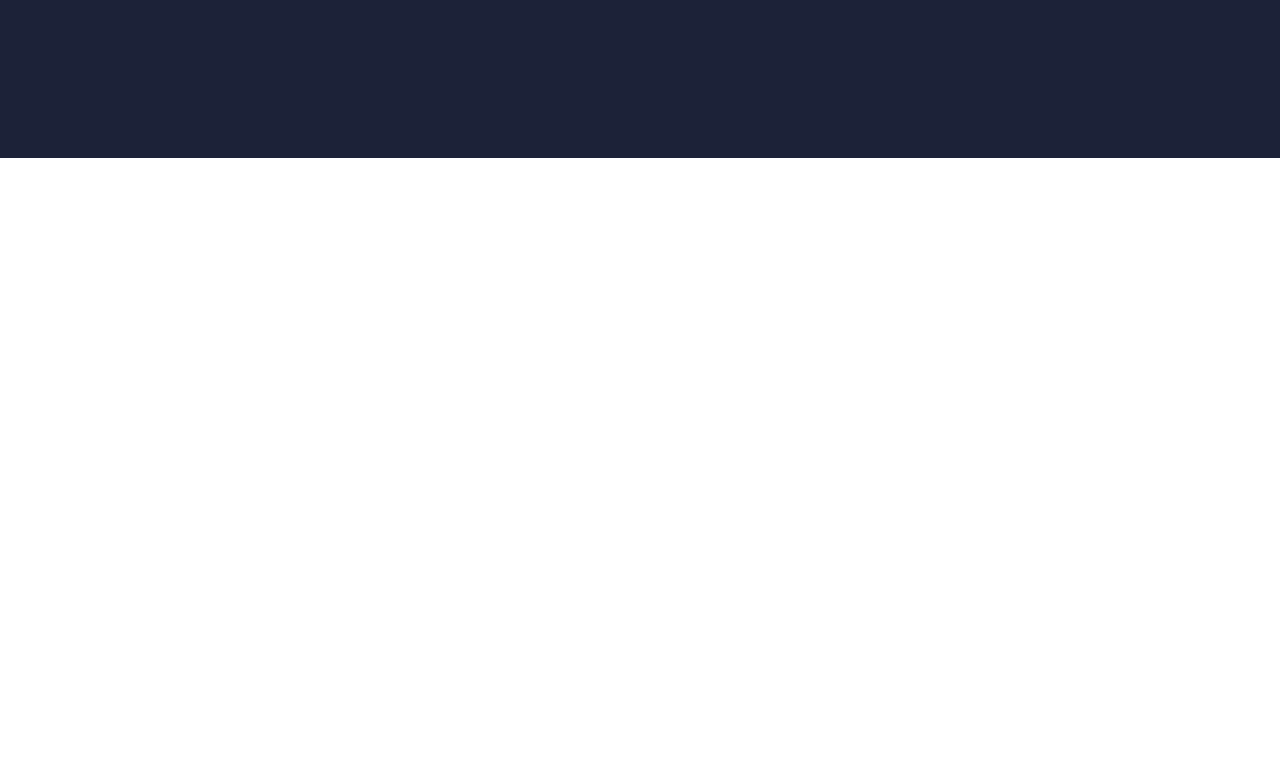
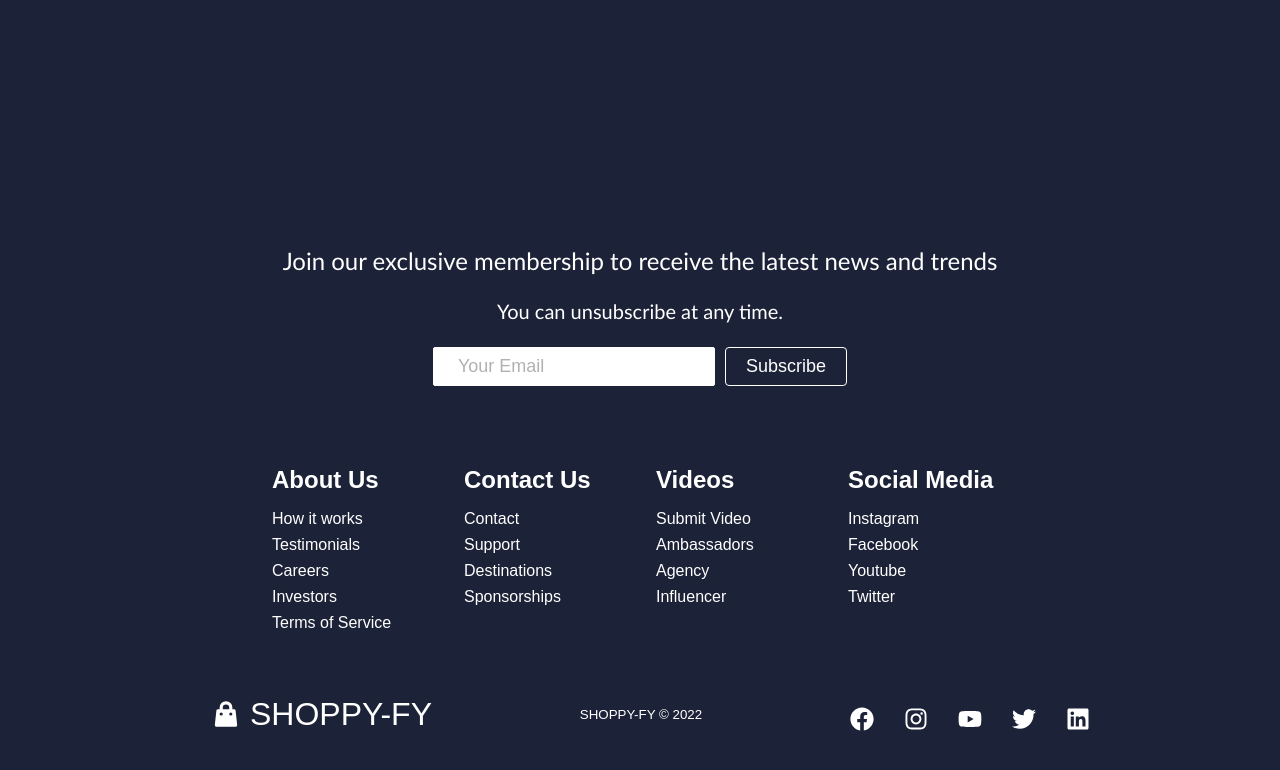
Before and after one commit to sat17ya/responsive-website, a React (Create React App) app: page / in a window 1280 px wide. Shown: the part 3169-3939 px from the top of the page. Before the commit the page ends 3327 px from the top, so only its background shows below. Built offline with nearby package versions, Linux system fonts and the light colour scheme.

Commit message:
Footer Updated

```diff
--- a/src/App.js
+++ b/src/App.js
@@ -3,6 +3,7 @@
 import './App.css';
 import Home from './Components/Pages/HomePage/Home';
 import Navbar from './Components/Navbar';
+import Footer from './Components/Pages/Footer/Footer';
 
 
 function App() {
@@ -13,6 +14,7 @@
     <Routes>
       <Route path='/' element={<Home/>} />
     </Routes>
+    <Footer/>
     </BrowserRouter>
     </>
   );
--- a/src/Components/Pages/Footer/Footer.css
+++ b/src/Components/Pages/Footer/Footer.css
@@ -0,0 +1,159 @@
+.footer-container {
+    background-color: #1c2237;
+    padding: 4rem 0 2rem 0;
+    display: flex;
+    flex-direction: column;
+    justify-content: center;
+    align-items: center;
+  }
+
+  .footer-subscription {
+    display: flex;
+    flex-direction: column;
+    justify-content: center;
+    align-items: center;
+    text-align: center;
+    margin-bottom: 24px;
+    padding: 24px;
+    color: #fff;
+  }
+
+  .footer-subscription > p {
+    font-family: 'Trebuchet MS', 'Lucida Sans Unicode', 'Lucida Grande',
+      'Lucida Sans', Arial, sans-serif;
+  }
+
+  .footer-subscription-heading {
+    margin-bottom: 24px;
+    font-size: 24px;
+  }
+
+  .footer-subscription-text {
+    margin-bottom: 24px;
+    font-size: 20px;
+  }
+
+  .footer-input {
+    padding: 8px 24px;
+    border-radius: 2px;
+    margin-right: 10px;
+    outline: none;
+    border: none;
+    font-size: 18px;
+    margin-bottom: 16px;
+    border: 1px solid #fff;
+  }
+
+  .footer-links {
+    width: 100%;
+    max-width: 1000px;
+    display: flex;
+    justify-content: center;
+  }
+
+  .footer-link-wrapper {
+    display: flex;
+  }
+
+  .footer-link-items {
+    display: flex;
+    flex-direction: column;
+    align-items: flex-start;
+    margin: 16px;
+    text-align: left;
+    width: 160px;
+    box-sizing: border-box;
+  }
+
+  .footer-link-items h2 {
+    margin-bottom: 16px;
+  }
+
+  .footer-link-items > h2 {
+    color: #fff;
+  }
+
+  .footer-link-items a {
+    color: #fff;
+    text-decoration: none;
+    margin-bottom: 0.5rem;
+  }
+
+  .footer-link-items a:hover {
+    color: #e9e9e9;
+    transition: 0.3s ease-out;
+  }
+
+  .footer-email-form h2 {
+    margin-bottom: 2rem;
+  }
+
+  .footer-input::placeholder {
+    color: #b1b1b1;
+  }
+
+  /* Social Icons */
+  .social-icon-link {
+    color: #fff;
+    font-size: 24px;
+  }
+
+  .social-media {
+    max-width: 1000px;
+    width: 100%;
+  }
+
+  .social-media-wrap {
+    display: flex;
+    justify-content: space-between;
+    align-items: center;
+    width: 90%;
+    max-width: 1000px;
+    margin: 40px auto 0 auto;
+  }
+
+  .social-icons {
+    display: flex;
+    justify-content: space-between;
+    align-items: center;
+    width: 240px;
+  }
+
+  .social-logo {
+    color: #fff;
+    justify-self: start;
+    margin-left: 20px;
+    cursor: pointer;
+    text-decoration: none;
+    font-size: 2rem;
+    display: flex;
+    align-items: center;
+    margin-bottom: 16px;
+  }
+
+  .website-rights {
+    color: #fff;
+    margin-bottom: 16px;
+  }
+
+  @media screen and (max-width: 820px) {
+    .footer-links {
+      padding-top: 2rem;
+    }
+
+    .footer-input {
+      width: 100%;
+    }
+
+    .btn {
+      width: 100%;
+    }
+
+    .footer-link-wrapper {
+      flex-direction: column;
+    }
+
+    .social-media-wrap {
+      flex-direction: column;
+    }
+  }
--- a/src/Components/Pages/Footer/Footer.jsx
+++ b/src/Components/Pages/Footer/Footer.jsx
@@ -1,122 +1,123 @@
-import React from 'react';
-import './Footer.css';
-import { Button } from '../../Button';
-import { Link } from 'react-router-dom';
+import React from "react";
+import "./Footer.css";
+import { Button } from "../../Button";
+import { Link } from "react-router-dom";
 import {
   FaFacebook,
   FaInstagram,
   FaYoutube,
   FaTwitter,
-  FaLinkedin
-} from 'react-icons/fa';
-import { MdFingerprint } from 'react-icons/md';
+  FaLinkedin,
+} from "react-icons/fa";
+import { HiShoppingBag } from "react-icons/hi";
 
-function Footer() {
+export default function Footer() {
   return (
-    <div className='footer-container'>
-      <section className='footer-subscription'>
-        <p className='footer-subscription-heading'>
+    <>
+    <div className="footer-container">
+      <section className="footer-subscription">
+        <p className="footer-subscription-heading">
           Join our exclusive membership to receive the latest news and trends
         </p>
-        <p className='footer-subscription-text'>
+        <p className="footer-subscription-text">
           You can unsubscribe at any time.
         </p>
-        <div className='input-areas'>
+        <div className="input-areas">
           <form>
             <input
-              className='footer-input'
-              name='email'
-              type='email'
-              placeholder='Your Email'
+              className="footer-input"
+              name="email"
+              type="email"
+              placeholder="Your Email"
             />
-            <Button buttonStyle='btn--outline'>Subscribe</Button>
+            <Button buttonStyle="btn--outline">Subscribe</Button>
           </form>
         </div>
       </section>
-      <div className='footer-links'>
-        <div className='footer-link-wrapper'>
-          <div className='footer-link-items'>
+      <div className="footer-links">
+        <div className="footer-link-wrapper">
+          <div className="footer-link-items">
             <h2>About Us</h2>
-            <Link to='/sign-up'>How it works</Link>
-            <Link to='/'>Testimonials</Link>
-            <Link to='/'>Careers</Link>
-            <Link to='/'>Investors</Link>
-            <Link to='/'>Terms of Service</Link>
+            <Link to="/sign-up">How it works</Link>
+            <Link to="/">Testimonials</Link>
+            <Link to="/">Careers</Link>
+            <Link to="/">Investors</Link>
+            <Link to="/">Terms of Service</Link>
           </div>
-          <div className='footer-link-items'>
+          <div className="footer-link-items">
             <h2>Contact Us</h2>
-            <Link to='/'>Contact</Link>
-            <Link to='/'>Support</Link>
-            <Link to='/'>Destinations</Link>
-            <Link to='/'>Sponsorships</Link>
+            <Link to="/">Contact</Link>
+            <Link to="/">Support</Link>
+            <Link to="/">Destinations</Link>
+            <Link to="/">Sponsorships</Link>
           </div>
         </div>
-        <div className='footer-link-wrapper'>
-          <div className='footer-link-items'>
+        <div className="footer-link-wrapper">
+          <div className="footer-link-items">
             <h2>Videos</h2>
-            <Link to='/'>Submit Video</Link>
-            <Link to='/'>Ambassadors</Link>
-            <Link to='/'>Agency</Link>
-            <Link to='/'>Influencer</Link>
+            <Link to="/">Submit Video</Link>
+            <Link to="/">Ambassadors</Link>
+            <Link to="/">Agency</Link>
+            <Link to="/">Influencer</Link>
           </div>
-          <div className='footer-link-items'>
+          <div className="footer-link-items">
             <h2>Social Media</h2>
-            <Link to='/'>Instagram</Link>
-            <Link to='/'>Facebook</Link>
-            <Link to='/'>Youtube</Link>
-            <Link to='/'>Twitter</Link>
+            <Link to="/">Instagram</Link>
+            <Link to="/">Facebook</Link>
+            <Link to="/">Youtube</Link>
+            <Link to="/">Twitter</Link>
           </div>
         </div>
       </div>
-      <section className='social-media'>
-        <div className='social-media-wrap'>
-          <div className='footer-logo'>
-            <Link to='/' className='social-logo'>
-              <MdFingerprint className='navbar-icon' />
-              LAVISH
+      <section className="social-media">
+        <div className="social-media-wrap">
+          <div className="footer-logo">
+            <Link to="/" className="social-logo">
+              <HiShoppingBag className="navbar-icon" />
+              SHOPPY-FY
             </Link>
           </div>
-          <small className='website-rights'>LAVISH © 2020</small>
-          <div className='social-icons'>
+          <small className="website-rights">SHOPPY-FY © 2022</small>
+          <div className="social-icons">
             <Link
-              className='social-icon-link'
-              to='/'
-              target='_blank'
-              aria-label='Facebook'
+              className="social-icon-link"
+              to="/"
+              target="_blank"
+              aria-label="Facebook"
             >
               <FaFacebook />
             </Link>
             <Link
-              className='social-icon-link'
-              to='/'
-              target='_blank'
-              aria-label='Instagram'
+              className="social-icon-link"
+              to="/"
+              target="_blank"
+              aria-label="Instagram"
             >
               <FaInstagram />
             </Link>
             <Link
-              className='social-icon-link'
+              className="social-icon-link"
               to={
-                '//www.youtube.com/channel/UCsKsymTY_4BYR-wytLjex7A?view_as=subscriber'
+                "//www.youtube.com/channel/UCsKsymTY_4BYR-wytLjex7A?view_as=subscriber"
               }
-              target='_blank'
-              aria-label='Youtube'
+              target="_blank"
+              aria-label="Youtube"
             >
               <FaYoutube />
             </Link>
             <Link
-              className='social-icon-link'
-              to='/'
-              target='_blank'
-              aria-label='Twitter'
+              className="social-icon-link"
+              to="/"
+              target="_blank"
+              aria-label="Twitter"
             >
               <FaTwitter />
             </Link>
             <Link
-              className='social-icon-link'
-              to='/'
-              target='_blank'
-              aria-label='LinkedIn'
+              className="social-icon-link"
+              to="/"
+              target="_blank"
+              aria-label="LinkedIn"
             >
               <FaLinkedin />
             </Link>
@@ -124,7 +125,6 @@
         </div>
       </section>
     </div>
+    </>
   );
 }
-
-export default Footer;
```
